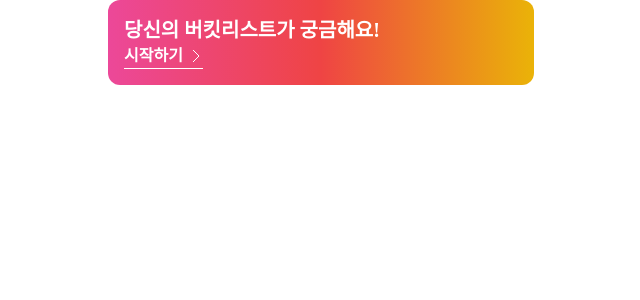
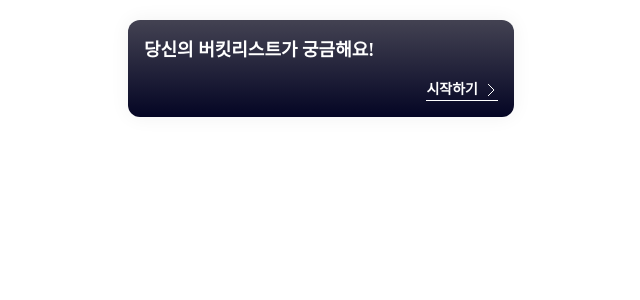
Before and after one commit to BucketPing/bucket-mate-front, a React app: page / in a window 1280 px wide. Shown: the top 300 px of the page, without its empty margins (319-959 px from the left). Built offline with nearby package versions, Linux system fonts and the light colour scheme; the HTML template or start-up script is replaced by a standard one.

Commit message:
feat: home 페이지 배너 컴포넌트 작업

```diff
--- /dev/null
+++ b/src/components/home/Banner.tsx
@@ -0,0 +1,21 @@
+import arrowRight from '@/assets/icons/arrowRight.svg';
+import type { BannerProps } from '@/types/home';
+
+const Banner = ({ onClick }: BannerProps) => {
+  return (
+    <div
+      className='cursor-pointer text-white rounded-xl bg-gradient-to-t to-[#434252] from-[#040524] p-4 shadow-[0px_0px_20px_0px_#0000000F] m-5'
+      onClick={onClick}
+    >
+      <p className='text-lg font-bold pb-4'>당신의 버킷리스트가 궁금해요!</p>
+      <div className='w-full'>
+        <div className='flex items-center border-b-[1px] border-white w-fit ml-auto'>
+          <p className='font-bold text-sm'>시작하기</p>
+          <img src={arrowRight} alt='arrow-right' />
+        </div>
+      </div>
+    </div>
+  );
+};
+
+export default Banner;
--- a/src/pages/home/Home.tsx
+++ b/src/pages/home/Home.tsx
@@ -1,15 +1,17 @@
-import arrowRight from '@/assets/icons/arrowRight.svg';
+import { useNavigate } from 'react-router-dom';
+import Banner from '@/components/home/Banner';
 
 const Home = () => {
+  const navigate = useNavigate();
+
+  const goToLogin = () => {
+    //TODO:: 로그인 페이지 확인
+    navigate('/login');
+  };
+
   return (
     <div className='h-full'>
-      <div className='text-white rounded-xl bg-gradient-to-r from-pink-500 via-red-500 to-yellow-500 p-4'>
-        <p className='text-xl font-bold'>당신의 버킷리스트가 궁금해요!</p>
-        <div className='flex items-center border-b-[1px] border-white w-fit'>
-          <p className='font-bold'>시작하기</p>
-          <img src={arrowRight} alt='arrow-right' />
-        </div>
-      </div>
+      <Banner onClick={goToLogin} />
     </div>
   );
 };
--- /dev/null
+++ b/src/types/home/index.ts
@@ -0,0 +1,3 @@
+export interface BannerProps {
+  onClick: () => void;
+}
```
